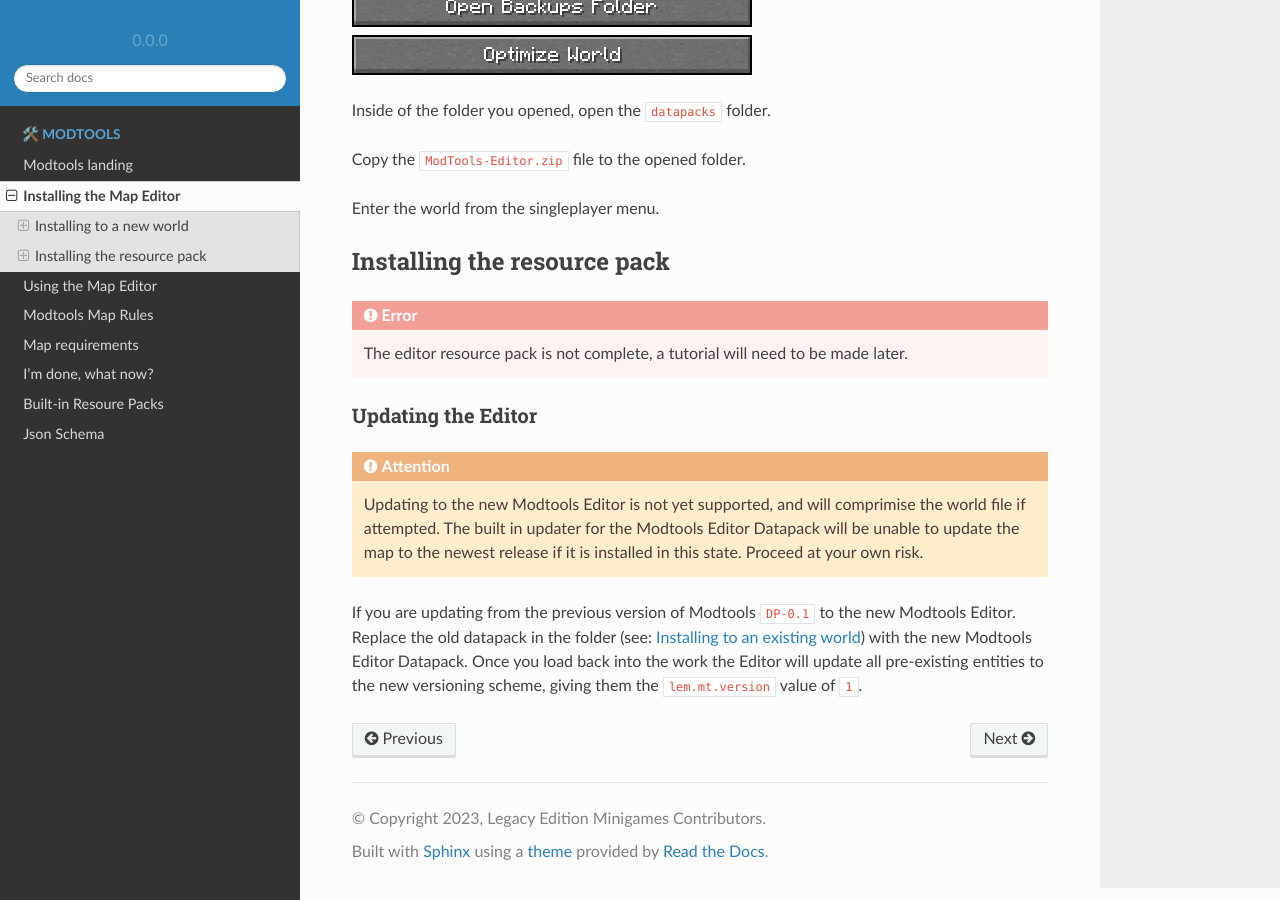
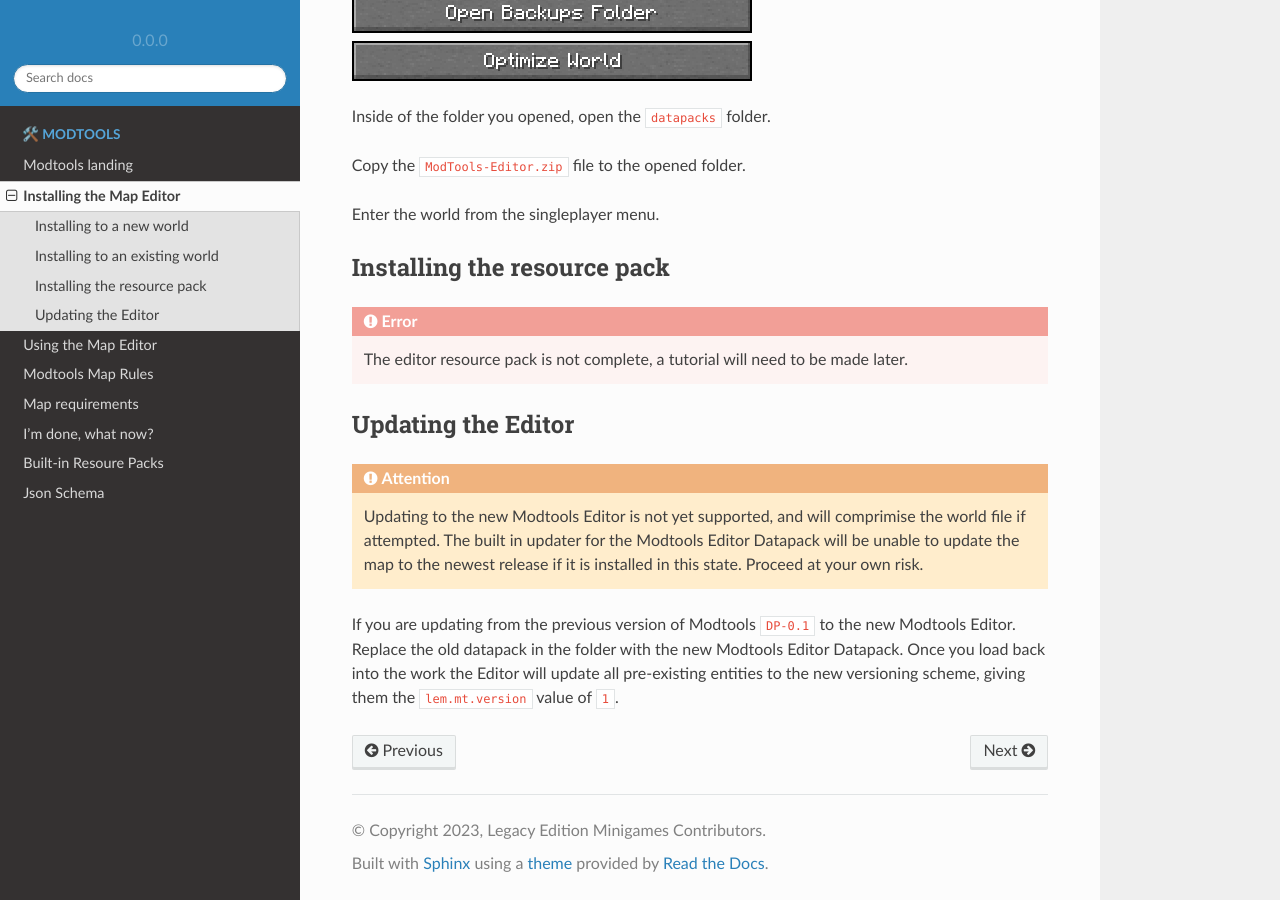
Before and after one commit to Legacy-Edition-Minigames/Documentation, a Sphinx documentation site: the page built from docs/source/modtools/install-editor.rst, in a window 1280 px wide and 900 px high, scrolled down 2320 px. Built offline with Sphinx 7.4.7 and the Read the Docs theme 2.0.0, drawn with Linux system fonts in a browser that asks for light colours.

Commit message:
Remove Ref

```diff
--- a/docs/source/modtools/install-editor.rst
+++ b/docs/source/modtools/install-editor.rst
@@ -59,16 +58,14 @@
 .. error::
     The editor resource pack is not complete, a tutorial will need to be made later.
 
-.. _Updating:
 
 Updating the Editor
-*******************
+-------------------
 .. attention::
     Updating to the new Modtools Editor is not yet supported, and will comprimise the world file if attempted.
     The built in updater for the Modtools Editor Datapack will be unable to update the map to the newest release
     if it is installed in this state. Proceed at your own risk.
 
 If you are updating from the previous version of Modtools ``DP-0.1`` to the new Modtools Editor.
-Replace the old datapack in the folder (see: :ref:`Installing`)
-with the new Modtools Editor Datapack. Once you load back into the work the Editor will update all pre-existing
+Replace the old datapack in the folder with the new Modtools Editor Datapack. Once you load back into the work the Editor will update all pre-existing
 entities to the new versioning scheme, giving them the ``lem.mt.version`` value of ``1``.
--- a/docs/source/modtools/landing.rst
+++ b/docs/source/modtools/landing.rst
@@ -18,6 +18,7 @@
 Getting Started
 ^^^^^^^^^^^^^^^
 * Read the :doc:`/modtools/rules`
+* :doc:`/modtools/install-editor`
 * :doc:`/modtools/using-editor`
 * :doc:`/modtools/github`
 * :doc:`/modtools/post-editor`
```
Also changed, not shown: other parts of docs/source/modtools/install-editor.rst (+1 -2 lines), other parts of docs/source/modtools/landing.rst (+0 -1 lines).
